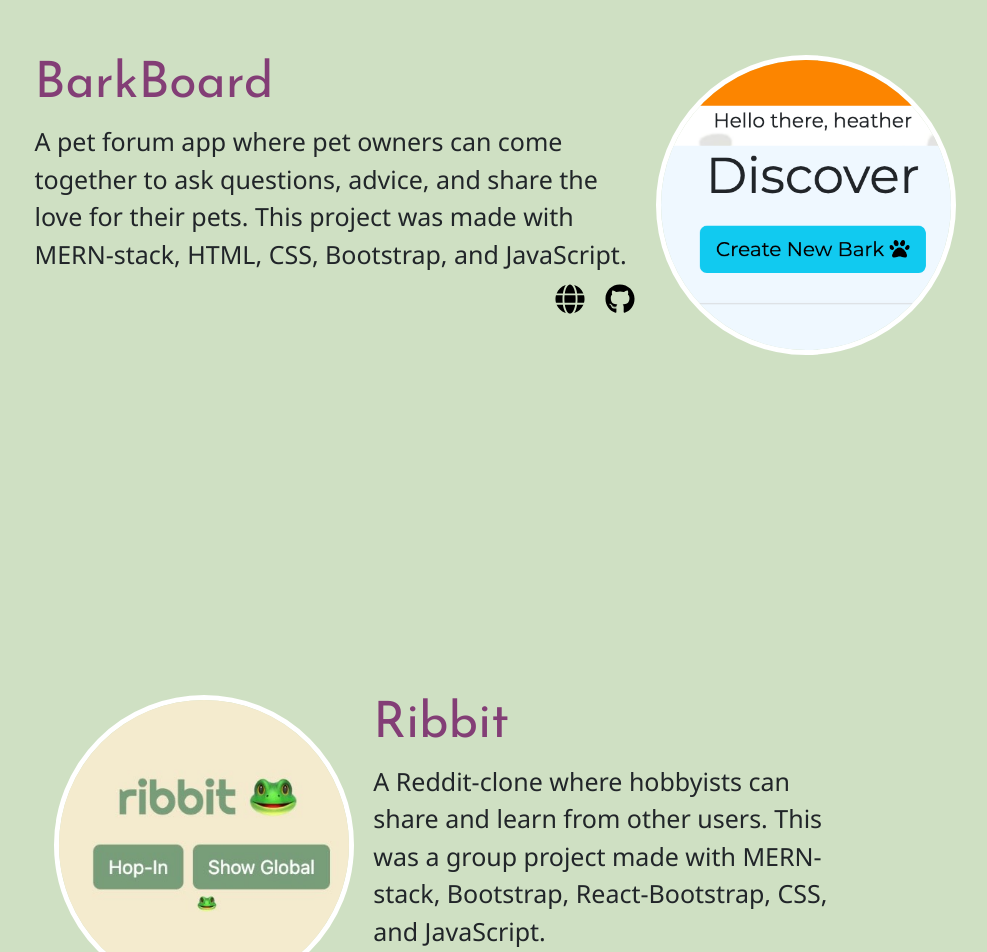
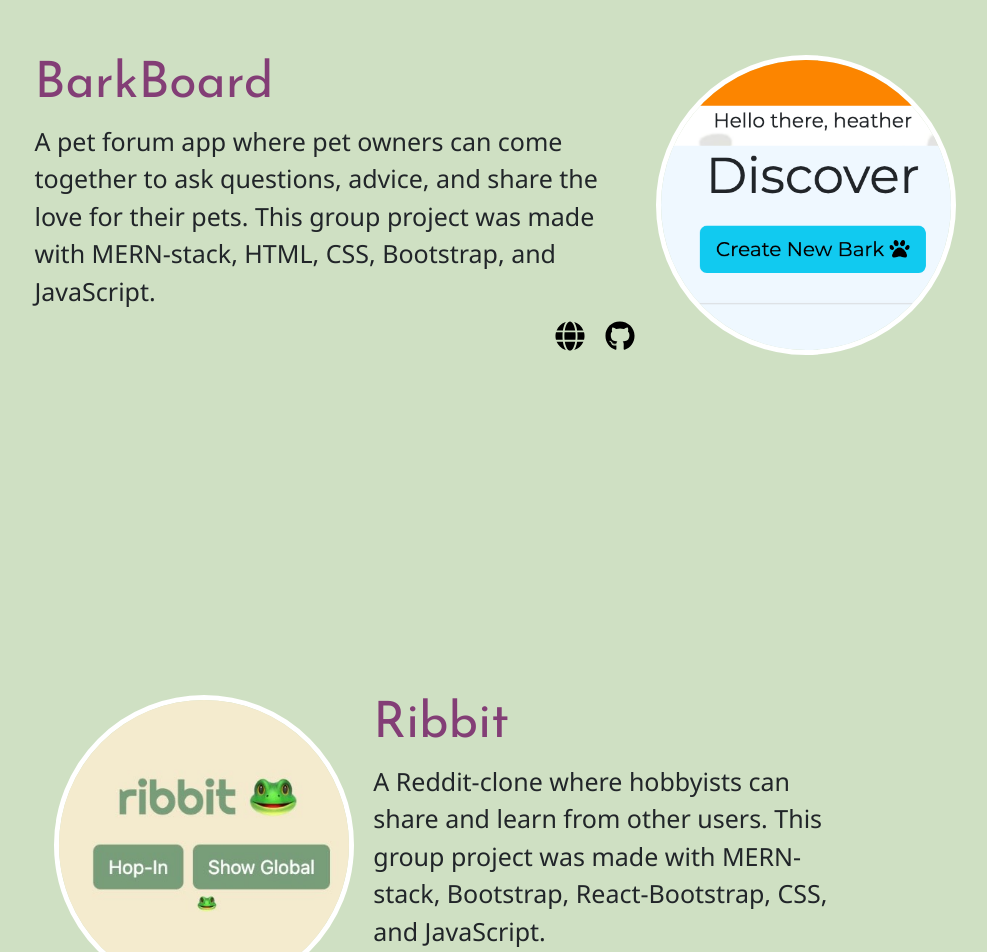
Before and after one commit to heakna1/portfolio, a React (Create React App) app: page / in a window 1280 px wide. Shown: the part 2440-3392 px from the top of the page, without its empty margins (199-1186 px from the left). Built offline with nearby package versions, Linux system fonts and the light colour scheme.

Commit message:
update resume

```diff
--- a/src/components/Projects/ProjectData.js
+++ b/src/components/Projects/ProjectData.js
@@ -23,7 +23,7 @@ export const ProjectData =
     {
         "img": Pawprint,
         "title": "BarkBoard",
-        "desc": "A pet forum app where pet owners can come together to ask questions, advice, and share the love for their pets. This project was made with MERN-stack, HTML, CSS, Bootstrap, and JavaScript.",
+        "desc": "A pet forum app where pet owners can come together to ask questions, advice, and share the love for their pets. This group project was made with MERN-stack, HTML, CSS, Bootstrap, and JavaScript.",
         "deployLink": "https://bark-board-client.onrender.com/",
         "gitLink": "https://github.com/heakna1/bark-board/tree/main"
     },
@@ -31,7 +31,7 @@ export const ProjectData =
     {
         "img": Ribbit,
         "title": "Ribbit",
-        "desc": "A Reddit-clone where hobbyists can share and learn from other users. This was a group project made with MERN-stack, Bootstrap, React-Bootstrap, CSS, and JavaScript.",
+        "desc": "A Reddit-clone where hobbyists can share and learn from other users. This group project was made with MERN-stack, Bootstrap, React-Bootstrap, CSS, and JavaScript.",
         "deployLink": "https://npm-install-andand-npm-run-build-mnbj.onrender.com/",
         "gitLink": "https://github.com/heakna1/ribbit-project-four-/tree/main"
     }
--- a/src/components/Resume/Resume.css
+++ b/src/components/Resume/Resume.css
@@ -4,3 +4,7 @@
     color: #688c7d;
     border-bottom: solid 3px white
 }
+
+img {
+    width: 60%
+}
```
Also changed, not shown: src/images/Resume.png.
